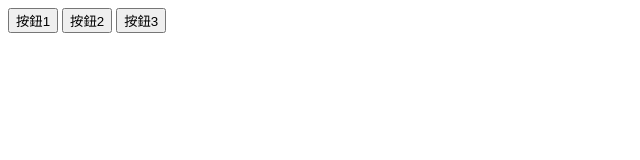
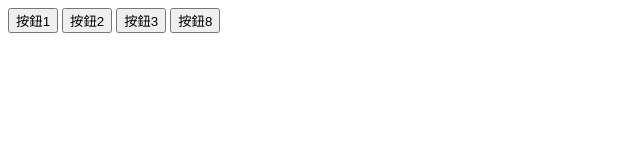
Before and after one commit to palfanwu/git-training, a plain HTML site: page index.html in a window 1280 px wide. Shown: the whole page, without its empty margins (0-640 px from the left). Drawn offline with Linux system fonts and the light colour scheme.

Commit message:
Add button 8 to index.html

```diff
--- a/index.html
+++ b/index.html
@@ -9,5 +9,6 @@
     <button>按鈕1</button>
     <button>按鈕2</button>
     <button>按鈕3</button>
+    <button>按鈕8</button>
 </body>
 </html>
```
